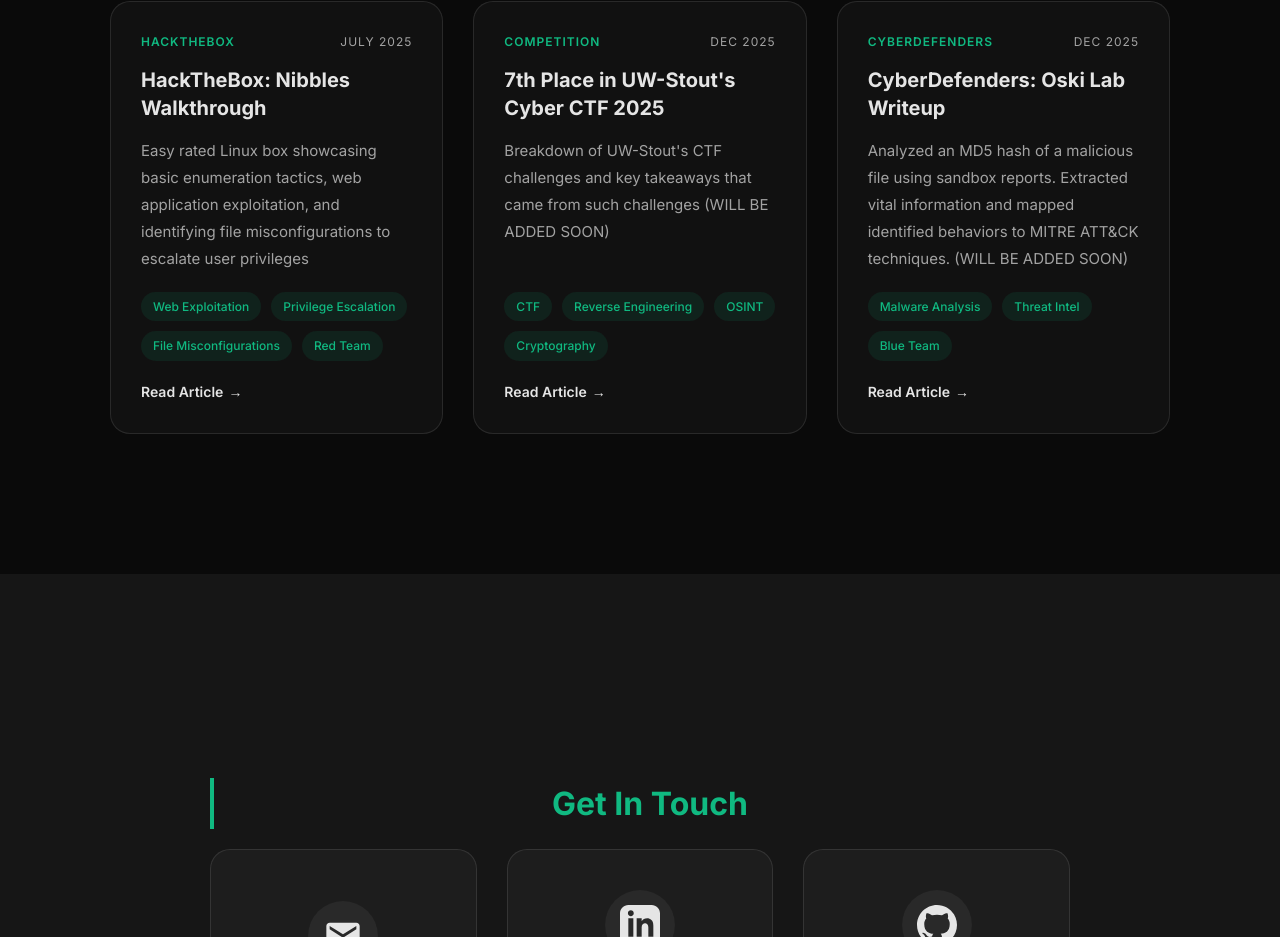
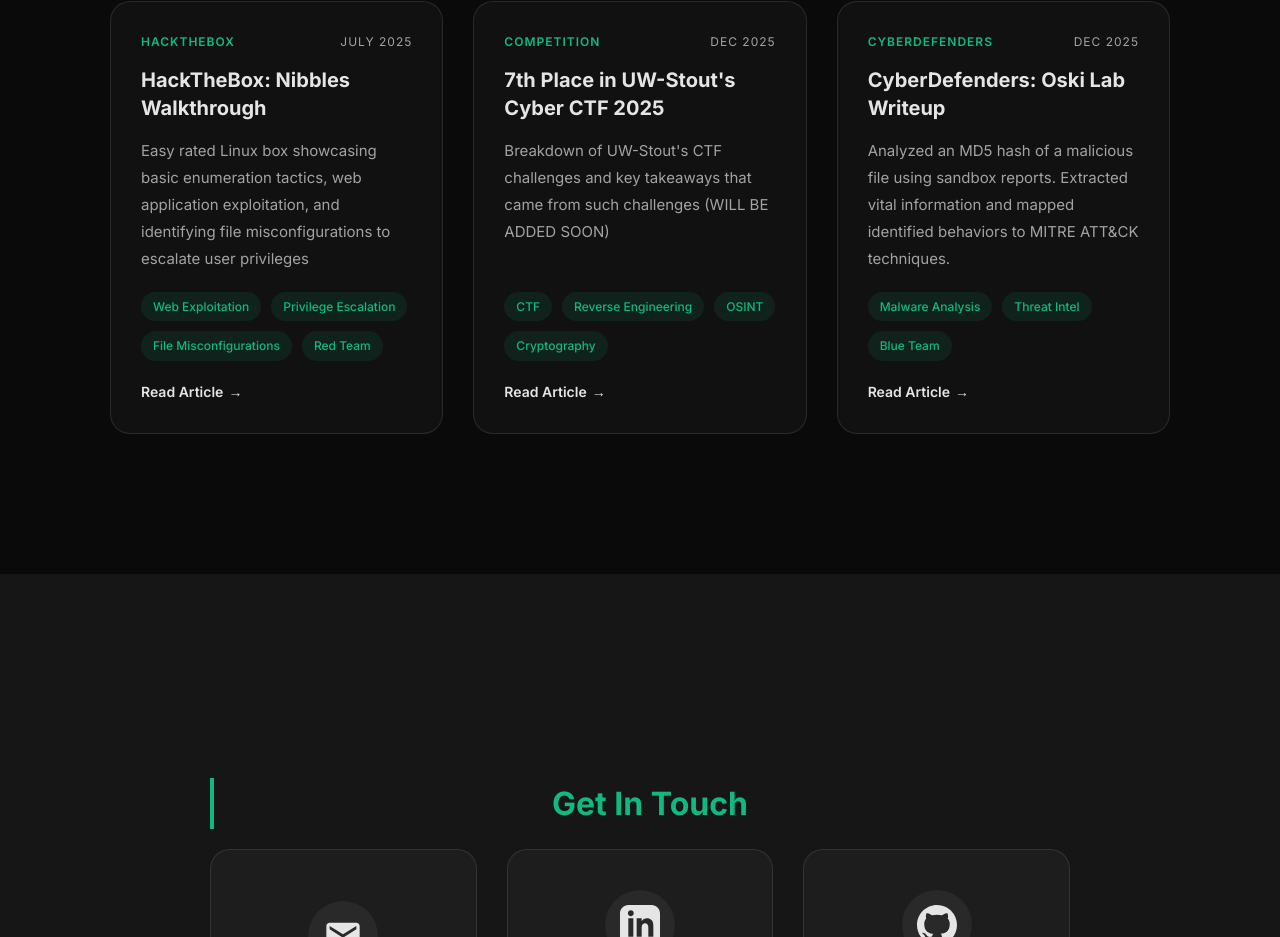
Before and after one commit to J17M/JM17-portfolio, a Next.js app: page / in a window 1280 px wide. Shown: the part 3832-4769 px from the top of the page. Built offline with nearby package versions, Linux system fonts and the light colour scheme.

Commit message:
removed  placeholder text

```diff
--- a/src/app/components/Writeups.tsx
+++ b/src/app/components/Writeups.tsx
@@ -31,7 +31,7 @@
   },
   {
     title: "CyberDefenders: Oski Lab Writeup",
-    description: "Analyzed an MD5 hash of a malicious file using sandbox reports. Extracted vital information and mapped identified behaviors to MITRE ATT&CK techniques. (WILL BE ADDED SOON)",
+    description: "Analyzed an MD5 hash of a malicious file using sandbox reports. Extracted vital information and mapped identified behaviors to MITRE ATT&CK techniques.",
     date: "Dec 2025",
     platform: "CyberDefenders",
     tags: ["Malware Analysis", "Threat Intel", "Blue Team"],
```
